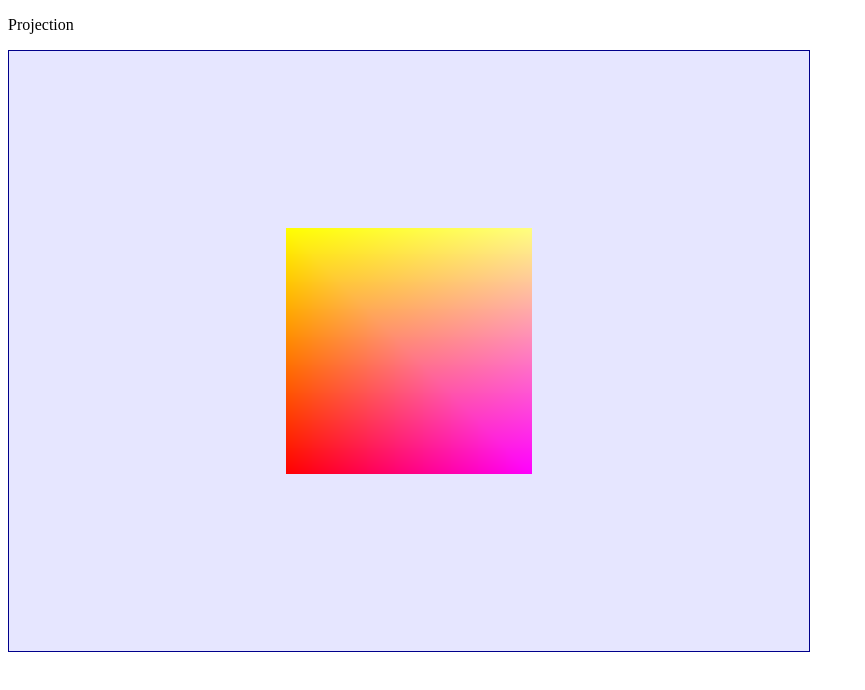
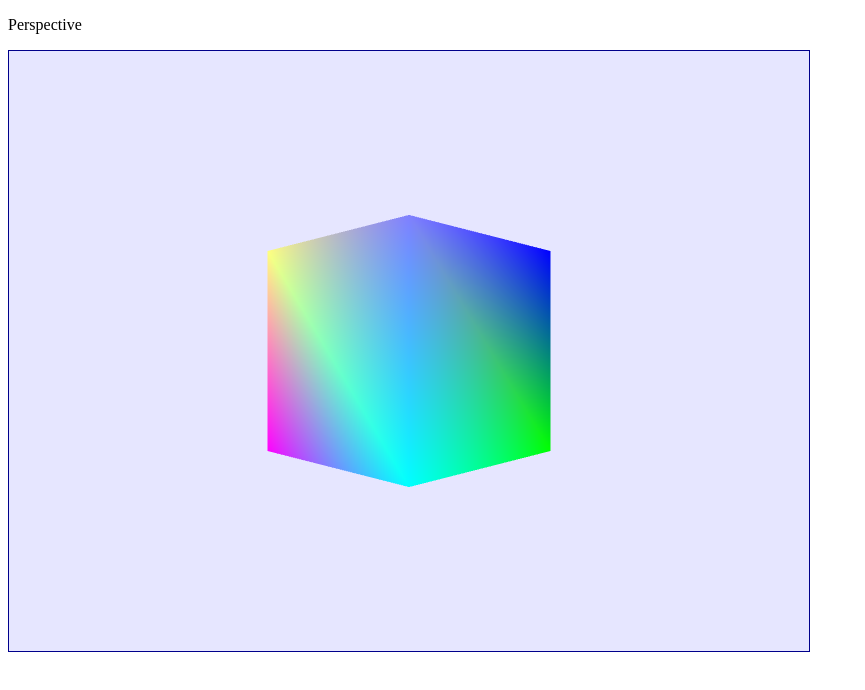
Before and after one commit to electrostar121/cs442, a plain HTML site: page project5/index.html in a window 1280 px wide. Shown: the whole page, without its empty margins (0-865 px from the left). Drawn offline with Linux system fonts and the light colour scheme.

Commit message:
minor updates

```diff
--- a/project5/index.html
+++ b/project5/index.html
@@ -1,13 +1,13 @@
 <!DOCTYPE html>
 <html>
     <head>
-        <title>Projection</title>
+        <title>Perspective</title>
         <style>
             #the-canvas { border: 1px solid darkblue; }
         </style>
     </head>
     <body>
-        <p>Projection</p>
+        <p>Perspective</p>
         <canvas id = "the-canvas" width = "800" height = "600"></canvas>
         <script src="matrix.js"></script>
         <script src="vector.js"></script>
--- a/project5/main.js
+++ b/project5/main.js
@@ -1,12 +1,6 @@
 let canvas = document.getElementById('the-canvas');
 let gl = canvas.getContext('webgl2');
 const VERTEX_STRIDE = 28;//We are setting the vertex stride here
-
-
-//Change what file to render here
-let meshFile = "teapot.obj"
-
-
 
 gl.clearColor(0.9, 0.9, 1.0, 1);
 gl.clear(gl.COLOR_BUFFER_BIT);
@@ -59,7 +53,7 @@ gl.linkProgram(shader_program);
 
 function displayMesh(aMesh){//Calls this after loading the mesh into the mesh class
 
-    const rotateXZ = 0.25;//Set the rotation amount here
+    const rotateXZ = 0.125;//Set the rotation amount here
 
     let amntXZ = 0.0;
 
@@ -67,13 +61,13 @@ function displayMesh(aMesh){//Calls this after loading the mesh into the mesh cl
 
     function render(now){//render the mesh
 
-        gl.enable( gl.CULL_FACE );//Enable culling
-        gl.cullFace( gl.BACK );//Cull the back
+        gl.enable(gl.CULL_FACE);//Enable culling
+        gl.cullFace(gl.BACK);//Cull the back
         gl.frontFace(gl.CW);//Got to set the winding order, CW = clock wise, CCW = counter clock wise
 
         gl.enable(gl.DEPTH_TEST);//Enable the depth test
 
-        gl.clear(gl.COLOR_BUFFER_BIT | gl.DEPTH_BUFFER_BIT );//Clear the color buffer and depth buffer
+        gl.clear(gl.COLOR_BUFFER_BIT | gl.DEPTH_BUFFER_BIT);//Clear the color buffer and depth buffer
         gl.useProgram( aMesh.program );//use the shader
 
         let time_delta = (now - last_update) / 1000;
```
